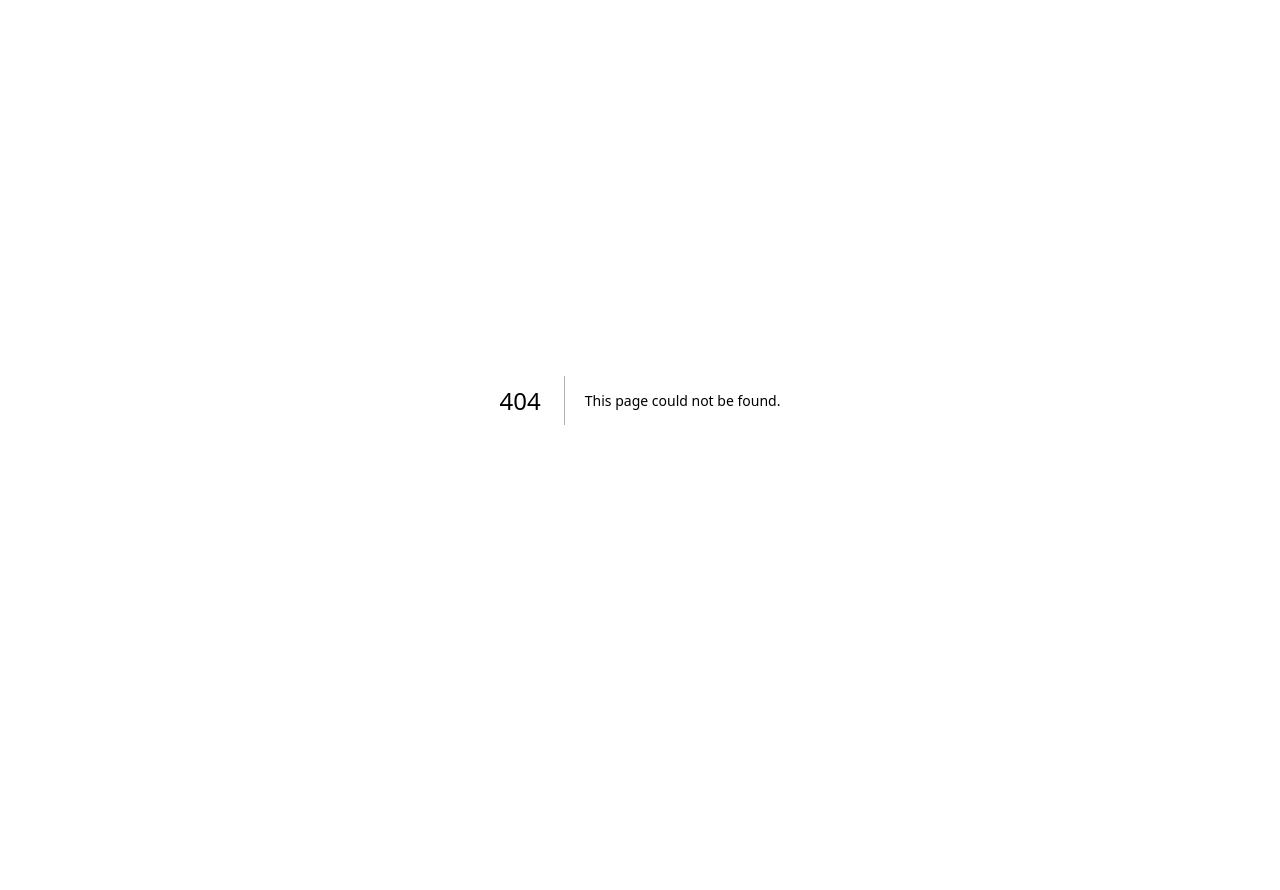
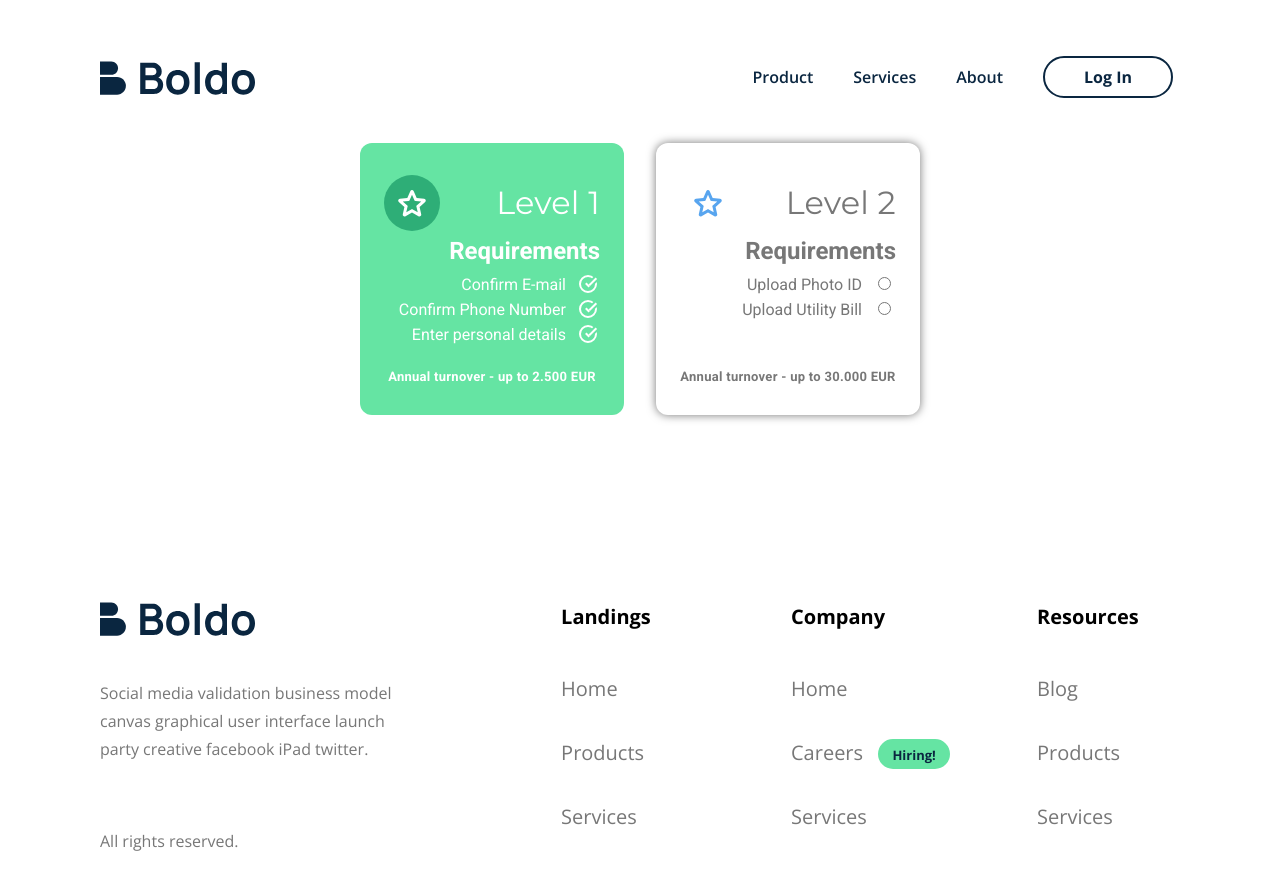
Before and after one commit to BDODINKA/test-task-scand, a Next.js app: page /LevelPage in a window 1280 px wide. Before the commit this address had no page. Shown: the top 890 px of the page. Before the commit the page ends 800 px from the top, so only its background shows below. Built offline with nearby package versions, Linux system fonts and the light colour scheme.

Commit message:
feat:2 task complete

```diff
--- /dev/null
+++ b/src/components/common/InputCheckboxOrRadio/InputCheckboxOrRadio.tsx
@@ -0,0 +1,30 @@
+import React, { FC, useState } from 'react'
+
+import style from '@/styles/CheckboxOrRadio/checkboxOrRadio.module.scss'
+
+export const CheckboxOrRadio: FC<{
+  isRadio: boolean
+  id: string
+  isChecked: boolean
+}> = ({ isRadio, id, isChecked }) => {
+  const finalClass = isRadio ? style.radio : style.checkbox
+
+  const [checked, setIsChecked] = useState(isChecked)
+
+  const handleInputChange = () => {
+    setIsChecked(!checked)
+  }
+
+  return (
+    <div className={style.wrapper}>
+      <input
+        type={isRadio ? 'radio' : 'checkbox'}
+        checked={checked}
+        onChange={handleInputChange}
+        className={finalClass}
+        id={`${id} chk`}
+      />
+      <label htmlFor={`${id} chk`} className={style.label}></label>
+    </div>
+  )
+}
--- /dev/null
+++ b/src/components/common/star/Star.tsx
@@ -0,0 +1,22 @@
+import React, { FC } from 'react'
+
+import style from '@/styles/Star/star.module.scss'
+
+export const Star: FC<{ className: string }> = ({ className }) => {
+  return (
+    <svg
+      width="800px"
+      height="800px"
+      viewBox="0 0 24 24"
+      xmlns="http://www.w3.org/2000/svg"
+      className={className ? `${style.star} ${className}` : style.star}
+    >
+      <path
+        fillRule="evenodd"
+        clipRule="evenodd"
+        d="M10.8532 4.13112C11.2884 3.12751 12.7117 3.12752 13.1469 4.13112L15.1266 8.69665L20.0805 9.16869C21.1695 9.27246 21.6093 10.626 20.7893 11.3501L17.059 14.6438L18.1408 19.501C18.3787 20.5688 17.2272 21.4053 16.2853 20.8492L12 18.3193L7.71482 20.8492C6.77284 21.4053 5.62141 20.5688 5.85923 19.501L6.94111 14.6438L3.21082 11.3501C2.39082 10.626 2.83063 9.27246 3.91959 9.16869L8.87345 8.69665L10.8532 4.13112ZM12 6.5136L10.4735 10.034L10.2386 10.5756L9.65089 10.6316L5.83108 10.9956L8.70742 13.5353L9.14998 13.9261L9.02163 14.5023L8.18741 18.2477L11.4916 16.2969L12 15.9968L12.5084 16.2969L15.8127 18.2477L14.9784 14.5023L14.8501 13.9261L15.2927 13.5353L18.169 10.9956L14.3492 10.6316L13.7615 10.5756L13.5266 10.034L12 6.5136Z"
+        fill=""
+      />
+    </svg>
+  )
+}
--- a/src/components/header/Header.tsx
+++ b/src/components/header/Header.tsx
@@ -23,7 +23,7 @@ export const Header: FC = () => {
           <span></span>
         </label>
         <nav className={style.nav_items}>
-          <Link href={'#'} className={style.nav_item}>
+          <Link href={'/LevelPage'} className={style.nav_item}>
             Product
           </Link>
           <Link href={'#'} className={style.nav_item}>
--- /dev/null
+++ b/src/components/levelCard/LevelCard.tsx
@@ -0,0 +1,57 @@
+import React, { FC } from 'react'
+
+import { CheckboxOrRadio } from '@/components/common/InputCheckboxOrRadio/InputCheckboxOrRadio'
+import { Star } from '@/components/common/star/Star'
+import { Title } from '@/components/common/title/Title'
+import style from '@/styles/LevelCard/levelCard.module.scss'
+
+export const LevelCard: FC<{
+  title: string
+  subTitle: string
+  signature: string
+  labels: string[]
+  isRadio: boolean
+  isChecked: boolean
+  theme: 'white' | 'colored'
+}> = ({ title, subTitle, signature, labels, isRadio, isChecked, theme }) => {
+  return (
+    <div className={theme === 'white' ? `${style.wrapper} ${style.wrapper_white}` : style.wrapper}>
+      <div>
+        <div className={style.top_block}>
+          <Star className={theme === 'white' && style.star_white} />
+          <Title
+            size={'lg-h2'}
+            className={theme === 'white' ? `${style.title} ${style.text_white}` : style.title}
+          >
+            {title}
+          </Title>
+        </div>
+        <Title
+          size={'md-h4'}
+          className={theme === 'white' ? `${style.subtitle} ${style.text_white}` : style.subtitle}
+        >
+          {subTitle}
+        </Title>
+        <div className={style.items}>
+          {labels.map(el => (
+            <div
+              key={el}
+              className={theme === 'white' ? `${style.item} ${style.item_white}` : style.item}
+            >
+              <p className={theme === 'white' ? `${style.label} ${style.text_white}` : style.label}>
+                {el}
+              </p>
+              <CheckboxOrRadio isRadio={isRadio} id={el} isChecked={isChecked} />
+            </div>
+          ))}
+        </div>
+      </div>
+      <Title
+        size={'sm-h6'}
+        className={theme === 'white' ? `${style.signature} ${style.text_white}` : style.signature}
+      >
+        {signature}
+      </Title>
+    </div>
+  )
+}
--- /dev/null
+++ b/src/pages/LevelPage.tsx
@@ -0,0 +1,44 @@
+import Head from 'next/head'
+
+import { Wrapper } from '@/components/common/wrapper/Wrapper'
+import { Footer } from '@/components/footer/Footer'
+import { Header } from '@/components/header/Header'
+import { LevelCard } from '@/components/levelCard/LevelCard'
+import style from '@/styles/LevelPage/levelPage.module.scss'
+
+export default function LevelPage() {
+  return (
+    <>
+      <Head>
+        <title>LevelPage</title>
+        <meta name="description" content="Generated by create next app" />
+        <meta name="viewport" content="width=device-width, initial-scale=1" />
+        <link rel="icon" href="/favicon.ico" />
+      </Head>
+      <Header />
+      <main>
+        <Wrapper className={style.wrapper}>
+          <LevelCard
+            isRadio={false}
+            title={'Level 1'}
+            labels={['Confirm E-mail', 'Confirm Phone Number', 'Enter personal details']}
+            subTitle={'Requirements'}
+            signature={'Annual turnover - up to 2.500 EUR'}
+            isChecked={true}
+            theme={'colored'}
+          />
+          <LevelCard
+            isRadio={true}
+            title={'Level 2'}
+            labels={['Upload Photo ID', 'Upload Utility Bill']}
+            subTitle={'Requirements'}
+            signature={'Annual turnover - up to 30.000 EUR'}
+            isChecked={false}
+            theme={'white'}
+          />
+        </Wrapper>
+      </main>
+      <Footer />
+    </>
+  )
+}
--- a/src/pages/index.tsx
+++ b/src/pages/index.tsx
@@ -11,7 +11,7 @@ export default function Home() {
   return (
     <>
       <Head>
-        <title>Create Next App</title>
+        <title>Main Page</title>
         <meta name="description" content="Generated by create next app" />
         <meta name="viewport" content="width=device-width, initial-scale=1" />
         <link rel="icon" href="/favicon.ico" />
--- /dev/null
+++ b/src/styles/CheckboxOrRadio/checkboxOrRadio.module.scss
@@ -0,0 +1,86 @@
+@import "@/styles/_variables.scss";
+@import "@/styles/_mixins.scss";
+
+.wrapper {
+  width: 13px;
+  height: 13px;
+  position: relative;
+
+  .checkbox {
+    display: none;
+  }
+
+  .checkbox + .label {
+    position: absolute;
+
+    width: 18px;
+    height: 18px;
+    border: 2px solid $color-four;
+    border-radius: 100%;
+    top: 50%;
+    left: 10%;
+    transform: translate(-50%, -50%);
+    transition: all ease-out 200ms;
+    text-indent: 90px;
+    font: normal normal 30px/60px "Helvetica";
+    white-space: nowrap;
+    color: #555;
+    -webkit-user-select: none;
+    -moz-user-select: none;
+    -ms-user-select: none;
+    user-select: none;
+
+    &:after, &:before {
+      content: "";
+      position: absolute;
+      width: 0;
+      border-bottom: 2px solid $color-four;
+      top: 25%;
+      left: 50%;
+      transform-origin: bottom left;
+      transform: rotate(-135deg);
+      opacity: 0;
+      transition: all ease-out 200ms;
+      -moz-box-sizing: border-box;
+      -webkit-box-sizing: border-box;
+      box-sizing: border-box;
+      height: 0;
+    }
+
+    &::before {
+      top: 50%;
+      left: 60%;
+      z-index: 1;
+      -webkit-transform: rotate(-135deg);
+      transform: rotate(-135deg);
+    }
+
+    &::after {
+      top: 50%;
+      left: 60%;
+      box-shadow: 0 0 0 2px $color-five;
+      -webkit-transform: rotate(-45deg);
+      transform: rotate(-45deg);
+    }
+  }
+
+  .checkbox:checked + .label {
+    border: 2px solid $color-four;
+  }
+
+  .checkbox:checked + .label:after {
+    opacity: 1;
+    width: 10px;
+  }
+
+  .checkbox:checked + .label:before {
+    opacity: 1;
+    width: 5px;
+  }
+
+
+  .radio {
+    color: $color-third;
+  }
+
+}
--- /dev/null
+++ b/src/styles/LevelCard/levelCard.module.scss
@@ -0,0 +1,89 @@
+@import "@/styles/_variables.scss";
+@import "@/styles/_mixins.scss";
+
+.wrapper {
+  background: $color-five;
+  width: 264px;
+  height: 272px;
+  border-radius: 12px;
+  display: flex;
+  flex-direction: column;
+  padding: 24px;
+  justify-content: space-between;
+
+  &.wrapper_white {
+    background: $color-four;
+    box-shadow: 0 0 10px 0 $color-third;
+
+    .text_white {
+      color: $color-third;
+    }
+  }
+
+  .top_block {
+    display: flex;
+    align-items: center;
+    justify-content: space-between;
+
+    .star_white {
+      background: transparent;
+      fill: $color-seven;
+    }
+
+    .title {
+      font-family: 'Montserrat', sans-serif;
+      @include Text-FS-FW-LH(32px, 400, 72px);
+      letter-spacing: 0.006em;
+      color: $color-four;
+
+      &.text_white {
+        color: $color-third;
+      }
+    }
+  }
+
+  .items {
+    padding-top: 14px;
+    display: flex;
+    flex-direction: column;
+    gap: 9px;
+
+    .item {
+      display: flex;
+      justify-content: flex-end;
+      gap: 21px;
+
+      &.item_white {
+        gap: 16px;
+        margin: 0 5px 0;
+      }
+
+      .label {
+        font-family: 'Roboto', sans-serif;
+        @include Text-FS-FW-LH(16px, 400, 16px);
+        color: $color-four;
+
+        &.text_white {
+          color: $color-third;
+        }
+
+      }
+    }
+  }
+
+  .subtitle {
+    font-family: 'Roboto', sans-serif;
+    @include Text-FS-FW-LH(24px, 700, 24px);
+    text-align: right;
+    color: $color-four;
+  }
+
+  .signature {
+    font-family: 'Roboto', sans-serif;
+    @include Text-FS-FW-LH(13px, 700, 28px);
+    letter-spacing: 0.0215em;
+    text-align: center;
+    padding-top: 20px;
+    color: $color-four;
+  }
+}
--- /dev/null
+++ b/src/styles/LevelPage/levelPage.module.scss
@@ -0,0 +1,6 @@
+.wrapper {
+  display: flex;
+  max-width: 1400px;
+  justify-content: center;
+  gap: 32px;
+}
--- /dev/null
+++ b/src/styles/Star/star.module.scss
@@ -0,0 +1,10 @@
+@import "@/styles/_variables.scss";
+
+.star {
+  width: 56px;
+  height: 56px;
+  padding: 10px;
+  background: $color-six;
+  border-radius: 50%;
+  fill: $color-four;
+}
--- a/src/styles/_variables.scss
+++ b/src/styles/_variables.scss
@@ -3,3 +3,5 @@ $color-secondary: #000000;
 $color-third: rgb(119, 119, 119);
 $color-four: #FFFFFF;
 $color-five: #65E4A3;
+$color-six: #2EAE77;
+$color-seven: #58A5EF;
--- a/src/styles/globals.scss
+++ b/src/styles/globals.scss
@@ -1,4 +1,5 @@
 @import url('https://fonts.googleapis.com/css2?family=Manrope:wght@400;700&family=Open+Sans:wght@400;600;700&display=swap');
+@import url('https://fonts.googleapis.com/css2?family=Montserrat&family=Roboto:wght@400;700&display=swap');
 
 * {
   margin: 0;
@@ -8,7 +9,7 @@
 
 body {
   margin: 0;
-  font-family: 'Open Sans', 'Manrope', -apple-system, BlinkMacSystemFont, 'Segoe UI', 'Roboto', 'Oxygen',
+  font-family: 'Open Sans', 'Manrope', 'Montserrat', 'Roboto', -apple-system, BlinkMacSystemFont, 'Segoe UI', 'Roboto', 'Oxygen',
   'Ubuntu', 'Cantarell', 'Fira Sans', 'Droid Sans', 'Helvetica Neue',
   sans-serif;
   font-size: 13px;
```
